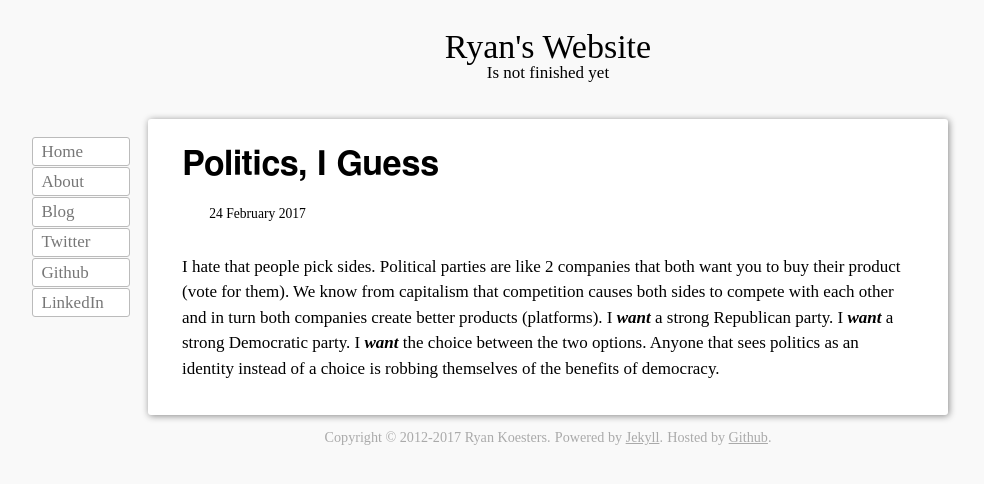
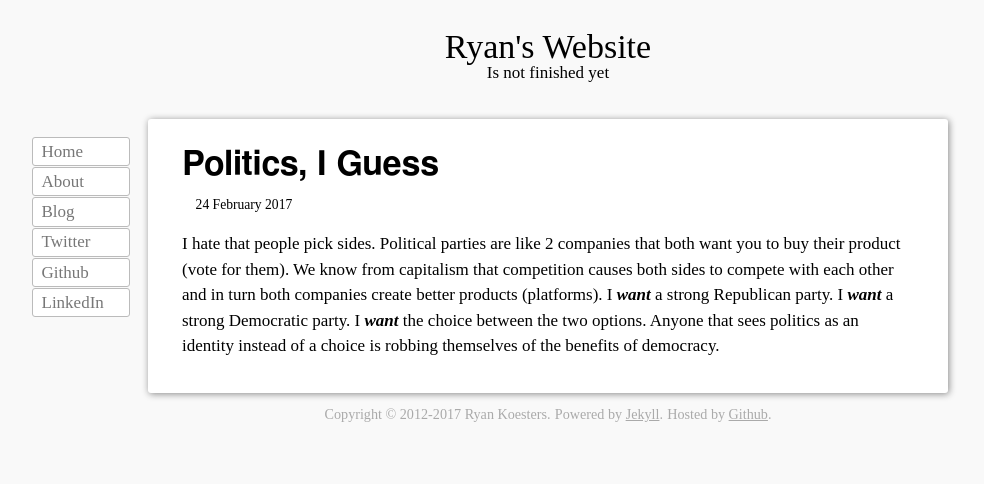
Before and after one commit to rkoesters/rkoesters.github.io, a Jekyll site: the page built from _posts/2017-02-24-politics.md, in a window 1280 px wide. Shown: the top 484 px of the page, without its empty margins (92-1076 px from the left). Built offline with Jekyll 4.4.1, drawn with Linux system fonts in a browser that asks for light colours.

Commit message:
Updated post styling.

```diff
--- a/_layouts/post.html
+++ b/_layouts/post.html
@@ -1,9 +1,9 @@
 ---
 layout: master
 ---
-<header>
-	<h1 id="post-title">{{ page.title }}</h1>
-	<div id="post-date">{{ page.date | date_to_long_string }}</div>
+<header id="post-header">
+	<h1>{{ page.title }}</h1>
+	<div>{{ page.date | date_to_long_string }}</div>
 </header>
 
 <section>
--- a/css/main.css
+++ b/css/main.css
@@ -128,8 +128,12 @@ header, section, footer, nav {
 	margin-left: 2em;
 }
 
-#content #post-date {
-	padding:0 2em 2em 2em;
+#content #post-header > h1 {
+    margin-bottom: 0;
+}
+
+#content #post-header > div {
+	margin: 1em;
 	font-size: 0.8em;
 }
 
```
